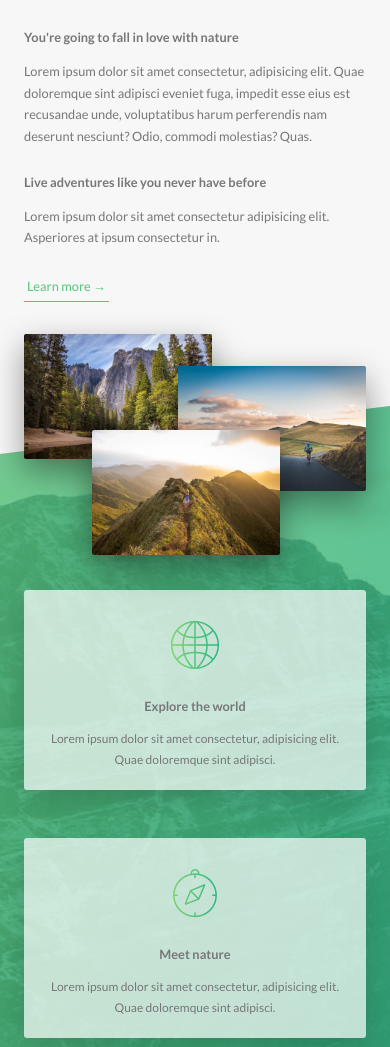
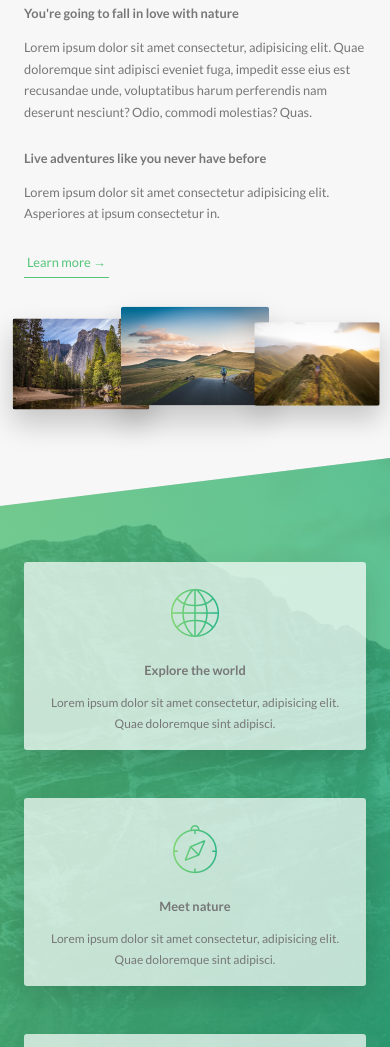
Before and after one commit to radovanovicslobodan/natours, a website: page index.html in a window 390 px wide. Shown: the part 898-1945 px from the top of the page. Drawn offline with Linux system fonts and the light colour scheme.

Commit message:
added media queries to components files

```diff
--- a/sass/base/_utilities.scss
+++ b/sass/base/_utilities.scss
@@ -1,8 +1,21 @@
 .u-center-text { text-align: center !important; }
 
 .u-margin-bottom-small { margin-bottom: 1.5rem !important; }
-.u-margin-bottom-medium { margin-bottom: 4rem !important; }
-.u-margin-bottom-big { margin-bottom: 8rem !important; }
+.u-margin-bottom-medium {
+    margin-bottom: 4rem !important;
+
+    @include respond(tab-port) {
+        margin-bottom: 3rem !important;
+    }
+}
+
+.u-margin-bottom-big {
+    margin-bottom: 8rem !important;
+
+    @include respond(tab-port) {
+        margin-bottom: 5rem !important;
+    }
+}
 
 .u-margin-top-big { margin-top: 8rem !important; }
 .u-margin-top-huge { margin-top: 10rem !important; }
--- a/sass/components/_card.scss
+++ b/sass/components/_card.scss
@@ -155,4 +155,47 @@
         font-size: 6rem;
         font-weight: 100;
     }
+
+
+    // MAJOR REMAPPING FOR CARD IN MOBILE DEVICES
+    @include respond(tab-port) {
+        height: auto;
+        border-radius: 3px;
+        background-color: $color-white;
+        box-shadow: 0 1.5rem 4rem rgba($color-black, .15);
+
+        &__side {
+            height: auto;
+            position: relative;
+            box-shadow: none;
+
+
+            &--back {
+                transform: rotateY(0);
+                clip-path: polygon(0 15%, 100% 0, 100% 100%, 0 100%);
+            }
+        }
+
+        &:hover &__side--front { // .card:hover .card_side--front
+            transform: rotateY(0);
+        }
+
+        //BACK SIDE STYLING
+        &__cta {
+        position: relative;
+        top: 0%;
+        left: 0%;
+        transform: translate(0);
+        width: 100%;
+        padding: 7rem 4rem;
+        }
+
+        &__price-box {
+            margin-bottom: 2rem;
+        }
+
+        &__price-value {
+            font-size: 6rem;
+        }
+    }
 }
--- a/sass/components/_composition.scss
+++ b/sass/components/_composition.scss
@@ -11,19 +11,42 @@
         transition: all 0.2s;
         outline-offset: 2rem;
 
+        @include respond(tab-port) {
+            float: left;
+            position: relative; // for float to work we need to get rid of absolute position from above
+            width: calc(100% * (1/3));
+            box-shadow: 0 1.5rem 3rem rgba($color-black, .2);
+        }
+
         &--p1 {
             left: 0;
             top: -2rem;
+
+            @include respond(tab-port) {
+                top: 0;
+                transform: scale(1.2);
+            }
         }
 
         &--p2 {
             right: 0;
             top: 2rem;
+
+            @include respond(tab-port) {
+                top: -1rem;
+                transform: scale(1.3);
+            }
         }
 
         &--p3 {
             left: 20%;
             top: 10rem;
+
+            @include respond(tab-port) {
+                left: 1rem;
+                top: 0;
+                transform: scale(1.1);
+            }
         }
 
         &:hover {
--- a/sass/components/_feature-box.scss
+++ b/sass/components/_feature-box.scss
@@ -7,6 +7,10 @@
     box-shadow: 0 1.5rem 4rem rgba($color-black, .15);
     transition: all 0.3s;
 
+    @include respond(tab-port) {
+        padding: 2rem;
+    }
+
     &__icon {
         font-size: 6rem;
         margin-bottom: 0.5rem;
@@ -14,6 +18,10 @@
         background-image: linear-gradient(to right, $color-primary-light, $color-primary-dark);
         -webkit-background-clip: text; // background gets clipped exactly where text is
         color: transparent;
+
+        @include respond(tab-port) {
+            margin-bottom: 0;
+        }
     }
 
     &:hover {
--- a/sass/pages/_home.scss
+++ b/sass/pages/_home.scss
@@ -24,23 +24,39 @@
     & > * { // select direct child, which in this case is .row
         transform: skewY(7deg);
     }
+
+    @include respond(tab-port) {
+        padding: 10rem 0;
+    }
 }
 
 .section-tours {
     background-color: $color-gray-light-1;
     padding: 25rem 0 15rem 0; //top right bottom left
     margin-top: -10rem;
+
+    @include respond(tab-port) {
+        padding: 20rem 0 10rem 0;
+    }
 }
 
 .section-stories {
     padding: 15rem 0;
     //background-color: $color-gray-light-1;
     position: relative;
+
+    @include respond(tab-port) {
+        padding: 5rem 0;
+    }
 }
 
 .section-book {
     padding: 15rem 0;
     background-image: linear-gradient(to right bottom, $color-primary-light, $color-primary-dark);
+
+    @include respond(tab-port) {
+        padding: 10rem 0;
+    }
 }
 
 .book {
```
Also changed, not shown: css/style2.css.
